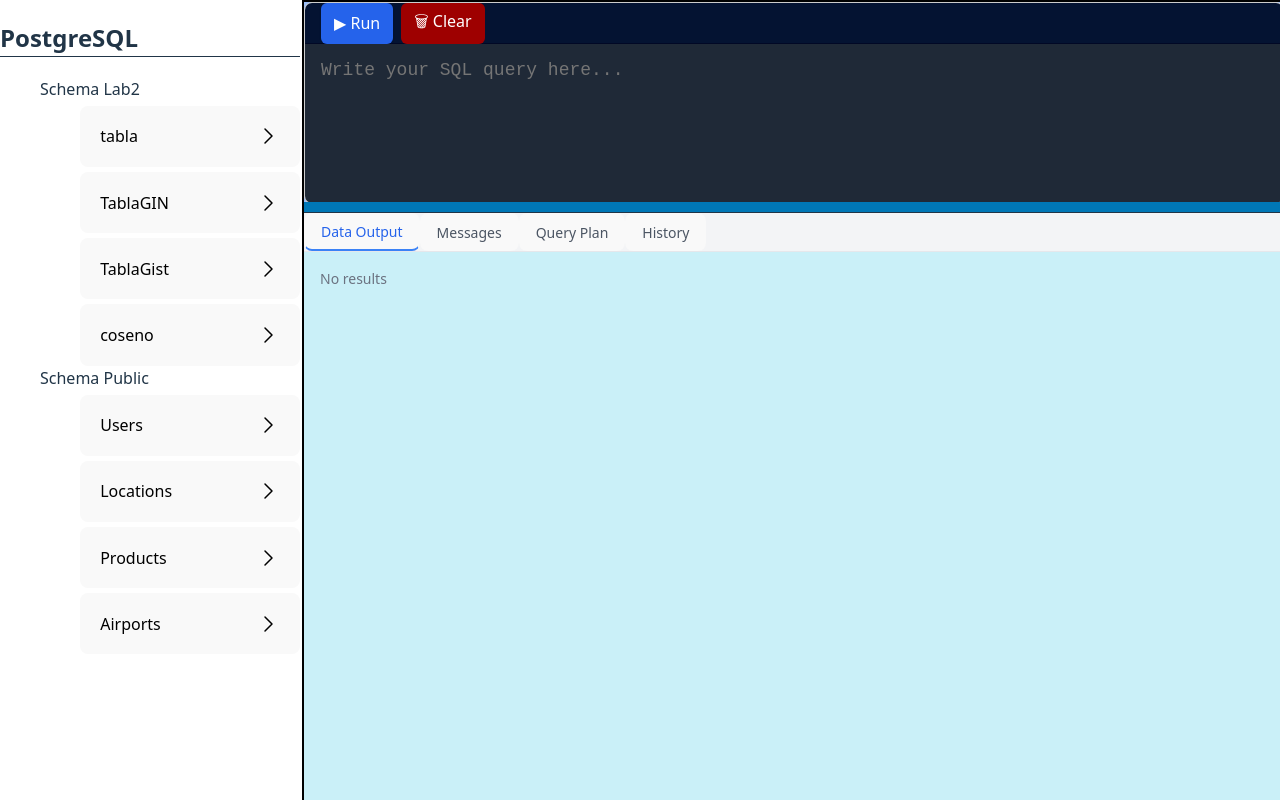
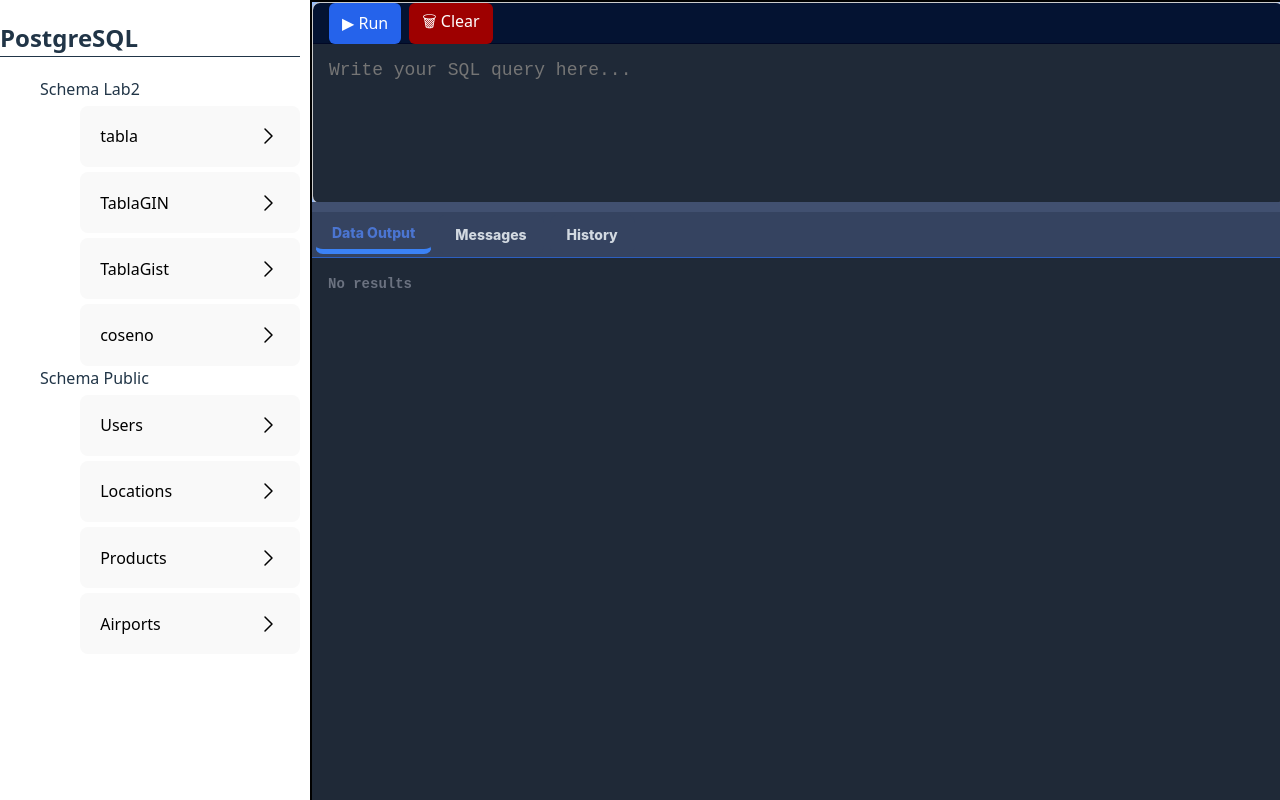
Before and after one commit to stewartmb/Multi-Indexed_Database_System, a React (Vite) app in the folder frontend/reactFrontend/my-app/: page / in a window 1280 px wide. Built offline with nearby package versions, Linux system fonts and the light colour scheme.

Commit message:
Frontend v0.5

```diff
--- a/frontend/reactFrontend/my-app/src/components/ResizableLayout.tsx
+++ b/frontend/reactFrontend/my-app/src/components/ResizableLayout.tsx
@@ -53,7 +53,7 @@
                 onMouseDown={onMouseDown}
                 style={{
                     height: '10px',
-                    backgroundColor: '#0077b6',
+                    backgroundColor: '#415070',
                     cursor: 'row-resize',
                     alignSelf: 'stretch',
                 }}
--- a/frontend/reactFrontend/my-app/src/components/ResizableSidebar.tsx
+++ b/frontend/reactFrontend/my-app/src/components/ResizableSidebar.tsx
@@ -43,31 +43,22 @@
 
     return (
         <div ref={containerRef} className="flex h-screen w-screen select-none">
+        {/* Sidebar */}
         <div style={{ width: sidebarWidth }} className="h-full bg-gray-800 text-white overflow-auto">
             {Sidebar}
         </div>
 
-            {/* Barra divisora más ancha y con cursor visible */}
+        {/* Barra divisora */}
         <div
             onMouseDown={onMouseDown}
             className="w-4 cursor-col-resize bg-gray-600 hover:bg-gray-800"
             title="Arrastra para redimensionar"
-                style={{ userSelect: 'none' }}
+            style={{ userSelect: 'none', width: '10px' }}
         >
-                {/* Para que se vea mejor, un pequeño indicador central */}
-                <div
-                    style={{
-                        width: '2px',
-                        height: '40px',
-                        backgroundColor: '#fff',
-                        margin: 'auto',
-                        borderRadius: '1px',
-                        marginTop: 'calc(50% - 20px)',
-                    }}
-                />
         </div>
 
-            <div style={{ flex: 1 }} className="h-full bg-gray-100 overflow-auto">
+        {/* Main content */}
+        <div style={{ flex: 1 }} className="h-full bg-gray-100 overflow-hidden">
             {MainContent}
         </div>
     </div>
--- a/frontend/reactFrontend/my-app/src/components/Results.module.css
+++ b/frontend/reactFrontend/my-app/src/components/Results.module.css
@@ -3,23 +3,32 @@
 /* Tab styles */
 .tabs {
     display: flex;
-    border-bottom: 1px solid #e5e7eb; /* Tailwind gray-300 */
-    background-color: #f3f4f6; /* Tailwind bg-gray-100 */
+    border-bottom: 1px solid #2c5fc1; /* Tailwind gray-300 */
+    background-color: #354360; /* Tailwind bg-gray-100 */
 }
 
 .tabButton {
     padding: 0.5rem 1rem;
     font-size: 0.875rem; /* text-sm */
+    font-family: 'Inter', sans-serif;
     text-transform: capitalize;
+    background-color: #354360; /* Tailwind bg-gray-100 */
+    font-weight: 800; /* Tailwind font-medium */
+    margin: 3px;
 }
 
 .tabButtonActive {
-    border-bottom: 2px solid #3b82f6; /* Tailwind blue-500 */
-    color: #2563eb; /* Tailwind text-blue-600 */
+    border-bottom: 5px solid #3b82f6; /* Tailwind blue-500 */
+    color: #4b75d1; /* Tailwind text-blue-600 */
 }
 
 .tabButtonInactive {
-    color: #4b5563; /* Tailwind text-gray-600 */
+    color: #d2d9e1; /* Tailwind text-gray-600 */
+}
+
+.tabButton:focus {
+    outline: none;
+    box-shadow: none; /* También elimina cualquier sombra de enfoque */
 }
 
 .tabButtonHover {
@@ -45,16 +54,20 @@
     width: 100%;
     table-layout: auto;
     border-collapse: collapse;
+    border-radius: 1rem; /* Redondear la tabla */
+    overflow: hidden; /* Asegura que el contenido no sobresalga */
 }
 
 .table th, .table td {
-    border: 1px solid #e5e7eb; /* Tailwind border-gray-200 */
+    border: 1px solid #63727e; /* Tailwind border-gray-200 */
     padding: 0.5rem 1rem;
+    border-radius: 0.25rem; /* Redondear las celdas */
 }
 
 .table th {
-    background-color: #f3f4f6; /* Tailwind bg-gray-100 */
+    background-color: #293342; /* Tailwind bg-gray-100 */
     text-align: left;
+    color: #e5e7eb; /* Tailwind text-gray-200 */
 }
 
 .noResults {
@@ -62,21 +75,22 @@
 }
 
 .historyList {
-    list-style-type: decimal;
+    list-style-type: none;
     padding-left: 1.25rem; /* Tailwind pl-5 */
     margin-top: 0.5rem;
     color: #374151; /* Tailwind text-gray-800 */
 }
 
 .historyItem {
-    background-color: white;
+    background-color: #1f2937;
     padding: 0.5rem;
     border-radius: 0.25rem;
+    margin : 0.5rem 0;
     border: 1px solid #e5e7eb; /* Tailwind border-gray-200 */
 }
 
 .historyItem code {
-    color: #2563eb; /* Tailwind text-blue-600 */
+    color: #9594a1; /* Tailwind text-blue-600 */
 }
 
 .errorMessage {
@@ -86,5 +100,16 @@
 
 .infoMessage {
     font-style: italic;
-    color: #6b7280; /* Tailwind text-gray-500 */
+    color: #336790; /* Tailwind text-gray-500 */
 }
+
+
+.general{
+    height: 100%;
+    display: flex;
+    flex-direction: column;
+    background-color: #1f2937;
+    color: #d6d9df; /* Tailwind text-gray-200 */
+    font-family: 'JetBrains Mono', monospace;
+    font-weight: 700;
+}
--- a/frontend/reactFrontend/my-app/src/components/Results.tsx
+++ b/frontend/reactFrontend/my-app/src/components/Results.tsx
@@ -8,15 +8,15 @@
 }
 
 const Results: React.FC<Props> = ({ data, error, history }) => {
-    const [activeTab, setActiveTab] = useState<'data' | 'messages' | 'explain' | 'history'>('data');
+    const [activeTab, setActiveTab] = useState<'data' | 'messages' | 'history'>('data'); // Eliminamos 'explain'
 
     const headers = data && data.length > 0 ? Object.keys(data[0]) : [];
 
     return (
-        <div className="h-full flex flex-col border-t border-gray-300">
+        <div className={styles.general}>
             {/* Tabs */}
             <div className={styles.tabs}>
-                {['data', 'messages', 'explain', 'history'].map((tab) => (
+                {['data', 'messages', 'history'].map((tab) => ( // Eliminamos 'explain'
                     <button
                         key={tab}
                         onClick={() => setActiveTab(tab as any)}
@@ -24,8 +24,7 @@
                     >
                         {tab === 'data' ? 'Data Output' :
                             tab === 'messages' ? 'Messages' :
-                                tab === 'explain' ? 'Query Plan' :
-                                    'History'}
+                                'History'}
                     </button>
                 ))}
             </div>
@@ -72,18 +71,12 @@
                     </div>
                 )}
 
-                {activeTab === 'explain' && (
-                    <div className={styles.infoMessage}>
-                        Query plan will appear here after running <code>EXPLAIN</code>
-                    </div>
-                )}
-
                 {activeTab === 'history' && (
                     <div className={styles.historyList}>
                         {history.length === 0 ? (
                             <p className={styles.infoMessage}>No queries run yet.</p>
                         ) : (
-                            <ul>
+                            <ul style={{ listStyleType: 'none', padding: 0 }}>
                                 {history.map((query, idx) => (
                                     <li key={idx} className={styles.historyItem}>
                                         <code>{query}</code>
--- a/frontend/reactFrontend/my-app/src/index.css
+++ b/frontend/reactFrontend/my-app/src/index.css
@@ -175,3 +175,17 @@
 .btn-history:hover {
   background-color: #4338ca;
 }
+
+
+/* En tu archivo CSS */
+html, body, #root {
+  height: 100%; /* Asegúrate de que el body y el root ocupen toda la altura */
+  margin: 0;
+  padding: 0;
+}
+
+.resizable-layout-container {
+  height: 100%; /* Hace que el contenedor ocupe toda la altura disponible */
+  display: flex;
+  flex-direction: column;
+}
```
Lines whose indentation alone changed are shown as unchanged.
